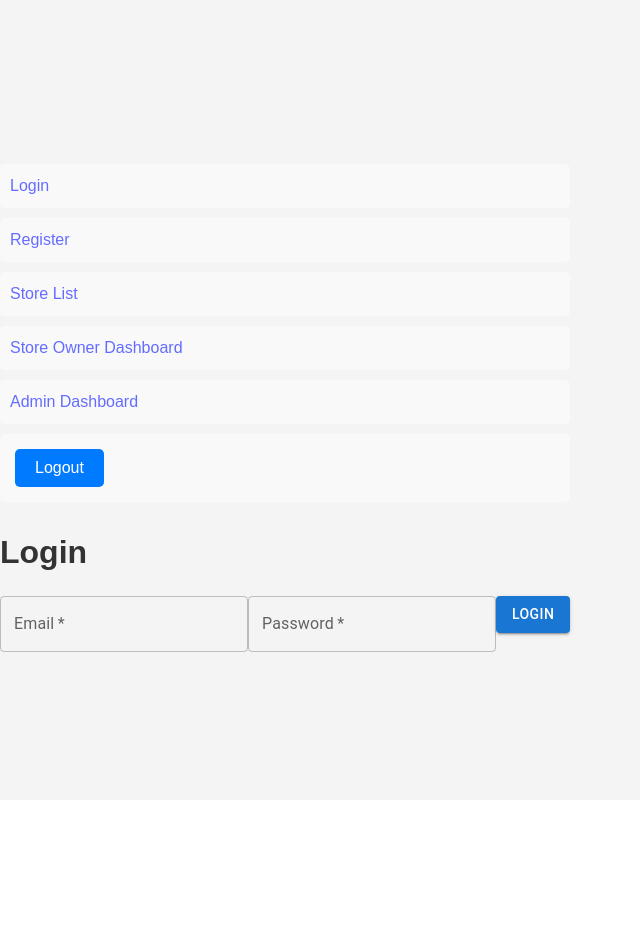
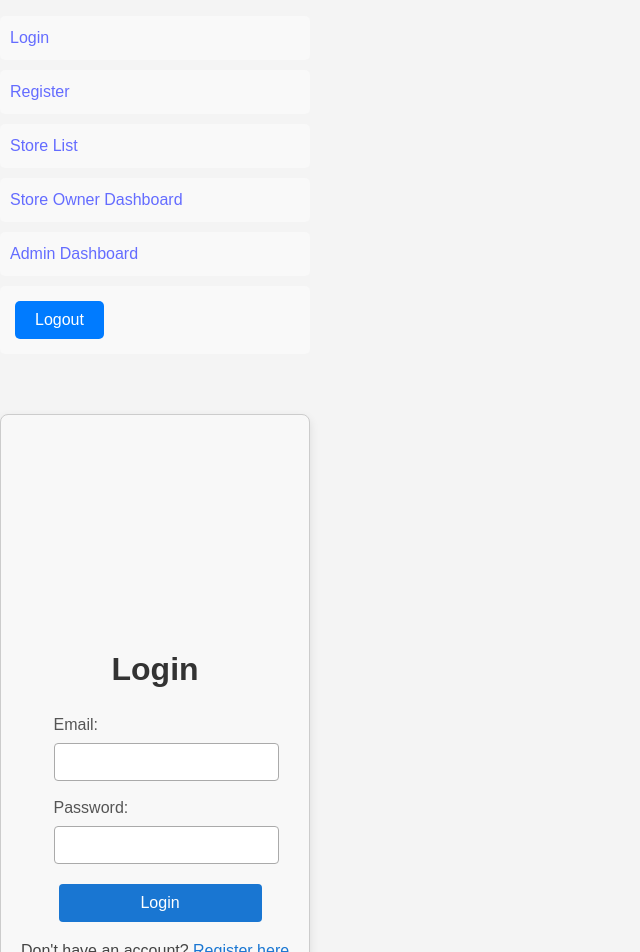
Before and after one commit to Madhav-T/frontend, a React (Vite) app: page / in a window 1280 px wide. Shown: the top 952 px of the page, without its empty margins (0-640 px from the left). Before the commit the page ends 800 px from the top, so only its background shows below. Built offline with nearby package versions, Linux system fonts and the light colour scheme.

Commit message:
Update Login.jsx

```diff
--- a/src/components/Login.jsx
+++ b/src/components/Login.jsx
@@ -1,30 +1,63 @@
-// src/Login.js
+// src/components/Login.js
 import React, { useState } from 'react';
 import axios from 'axios';
-import { TextField, Button } from '@mui/material';
+import { Link, useHistory } from 'react-router-dom';
+import './Login.css';
 
-const Login = () => {
+const Login = ({ onLoginSuccess }) => {
     const [email, setEmail] = useState('');
     const [password, setPassword] = useState('');
+    const [error, setError] = useState('');
+    const history = useHistory();
 
-    const handleLogin = async (e) => {
+    const handleSubmit = async (e) => {
         e.preventDefault();
+        setError('');
         try {
             const response = await axios.post('http://localhost:3000/api/login', { email, password });
-            localStorage.setItem('token', response.data.token);
-            window.location.href = '/stores'; // Redirect to store list
+            const { token, role } = response.data;
+            onLoginSuccess(token, role);
+            localStorage.setItem('user', JSON.stringify({ email: response.data.email, id: response.data.userId }));
+            if (role === 'admin') {
+                history.push('/admin-dashboard');
+            } else {
+                history.push('/stores');
+            }
         } catch (error) {
-            alert("Invalid credentials. Please try again.");
+            setError(error.response?.data || 'Login failed. Please check your credentials.');
         }
     };
 
     return (
-        <form onSubmit={handleLogin}>
+        <div className="login-container">
             <h2>Login</h2>
-            <TextField label="Email" type="email" value={email} onChange={(e) => setEmail(e.target.value)} required />
-            <TextField label="Password" type="password" value={password} onChange={(e) => setPassword(e.target.value)} required />
-            <Button type="submit" variant="contained">Login</Button>
-        </form>
+            {error && <p className="error-message">{error}</p>}
+            <form onSubmit={handleSubmit}>
+                <div className="form-group">
+                    <label htmlFor="email">Email:</label>
+                    <input
+                        type="email"
+                        id="email"
+                        value={email}
+                        onChange={(e) => setEmail(e.target.value)}
+                        required
+                    />
+                </div>
+                <div className="form-group">
+                    <label htmlFor="password">Password:</label>
+                    <input
+                        type="password"
+                        id="password"
+                        value={password}
+                        onChange={(e) => setPassword(e.target.value)}
+                        required
+                    />
+                </div>
+                <button type="submit" className="login-button">Login</button>
+            </form>
+            <p>Don't have an account? <Link to="/register">Register here</Link></p>
+            <p><Link to="/update-password">Update Password</Link></p>
+        </div>
     );
 };
 
```
